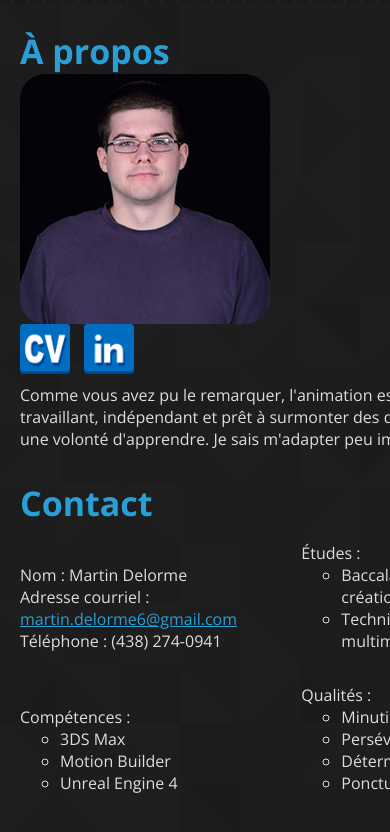
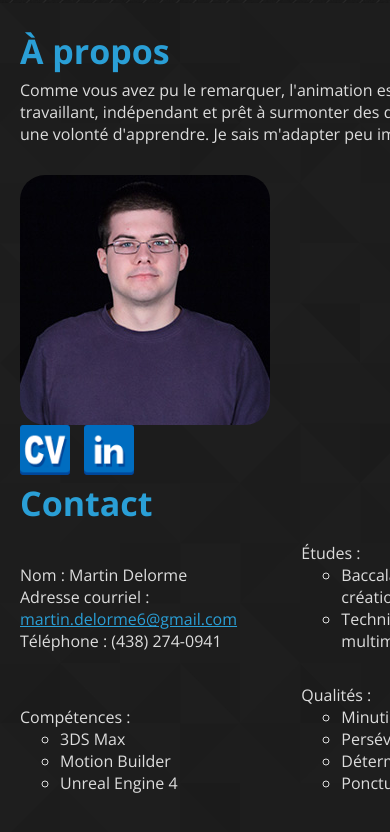
Before and after one commit to mdelorme23/mdelorme23.github.io, a plain HTML site: page index.html in a window 390 px wide. Shown: the part 1857-2689 px from the top of the page. Drawn offline with nearby package versions, Linux system fonts and the light colour scheme.

Commit message:
patentage

```diff
--- a/index.html
+++ b/index.html
@@ -43,12 +43,12 @@
 	<div class="contained2">
 		<div class="float left">
 			<h2>À propos</h2>
+			<div class="text">Comme vous avez pu le remarquer, l'animation est ma passion. Je suis travaillant, indépendant et prêt à surmonter des défis. J'ai une facilité et une volonté d'apprendre. Je  sais m'adapter peu importe la situation.</div>
 			<div class="float right mobile">
 				<img class="portrait" src="img/portrait.jpg" alt="Ma photo" />
 				<a href="pdf/DelormeMartin_CV.pdf" target="_blank" class="icons"><img class="fade" src="img/CV.png" width="50" height="50" alt="Télécharger mon CV" /><img class="hideBehind" src="img/CV_hover.png" width="50" height="50" alt="Télécharger mon CV" /></a>
 				<a href="http://ca.linkedin.com/pub/martin-delorme/86/528/203/" class="icons"><img class="fade" src="img/linkedin.png" width="50" height="50" alt="Icône LinkedIn" /><img class="hideBehind" src="img/linkedin_hover.png" width="50" height="50" alt="Icône LinkedIn" /></a>
 			</div>
-			<div class="text">Comme vous avez pu le remarquer, l'animation est ma passion. Je suis travaillant, indépendant et prêt à surmonter des défis. J'ai une facilité et une volonté d'apprendre. Je  sais m'adapter peu importe la situation.</div>
 			<h2>Contact</h2>
 			<div class="floats">
 				<ul class="infos">
--- a/style.css
+++ b/style.css
@@ -23,7 +23,7 @@ h1 a, h1 a:visited, h1 a:hover { color: #2a9fd6; text-decoration: none; font-wei
 .non-mobile { display: block; }
 @media only screen and (max-width: 1140px) {
 	.vids { width: 100%; }
-	.text { float: right; }
+	.text { float: left; }
 	h2 { clear: both; }
 	.mobile { display: block; }
 	.non-mobile { display: none; }
```
